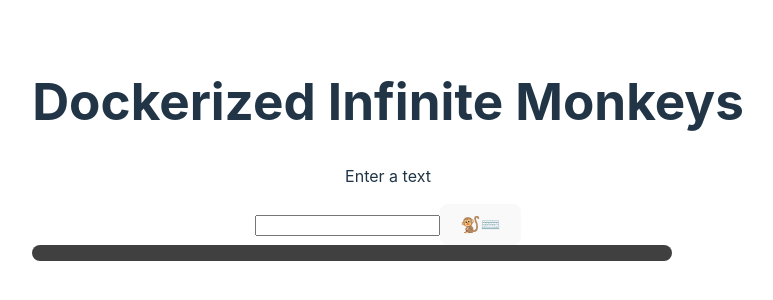
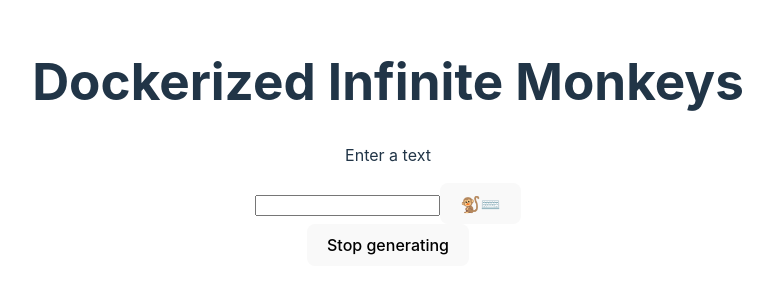
Before and after one commit to Jeanpefe/dockerized-infinite-monkeys, a React (Vite) app: page / in a window 1280 px wide. Shown: the part 250-550 px from the top of the page, without its empty margins (252-1025 px from the left). Built offline with nearby package versions, Linux system fonts and the light colour scheme.

Commit message:
feat: stop generating button

```diff
--- a/src/App.tsx
+++ b/src/App.tsx
@@ -14,7 +14,7 @@ function App() {
         const characters = CHARACTERS;
         const charactersLength = characters.length;
         setDisplayText(prevDisplayText => prevDisplayText + characters.charAt(Math.floor(Math.random() * charactersLength)))
-      }, 100);
+      }, 1);
 
       // Limpiar el intervalo cuando el componente se desmonte o 'generate' cambie
       return () => clearInterval(interval);
@@ -23,10 +23,9 @@ function App() {
 
   const handleSubmit = (e: React.FormEvent<HTMLFormElement>) => {
     e.preventDefault();
-    setGenerate(!generate)
+    setGenerate(true)
     if (inputRef.current) {
       setInputText(inputRef.current.value)
-      console.log(inputRef.current.value)
     }
   }
 
@@ -38,7 +37,8 @@ function App() {
         <input type="text" ref={inputRef} />
         <button>🐒⌨️</button>
       </form>
-      <section style={{ "background": "#404040", "maxWidth": "40rem", "overflow": "scroll", "borderRadius": "0.5rem" }} >
+	  <button onClick={() => setGenerate(false)}>Stop generating</button>
+      <section style={{ "background": "#404040", "maxWidth": "90rem", "borderRadius": "0.5rem" }} >
         <p>{displayText}</p>
       </section >
     </>
```
